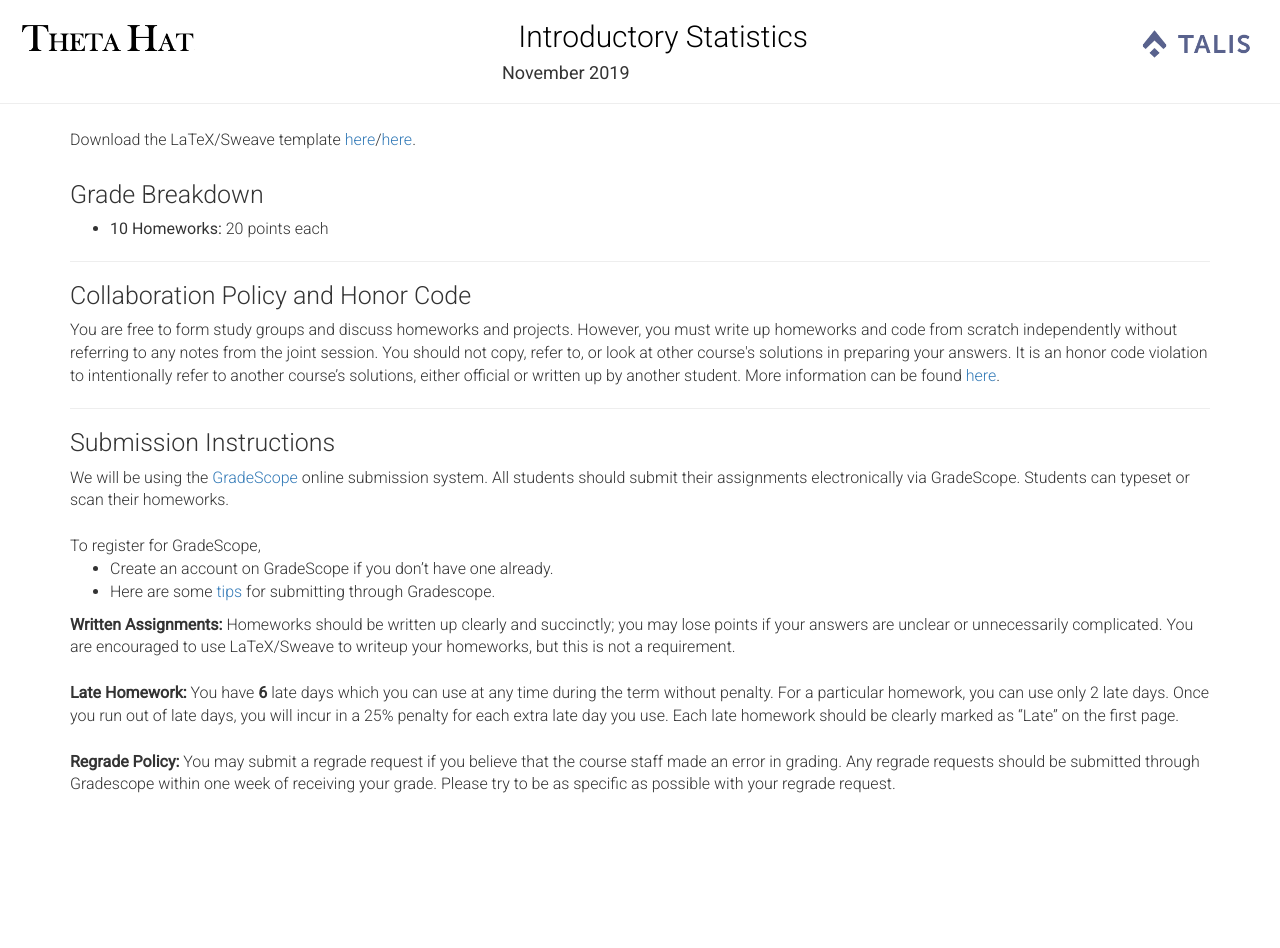
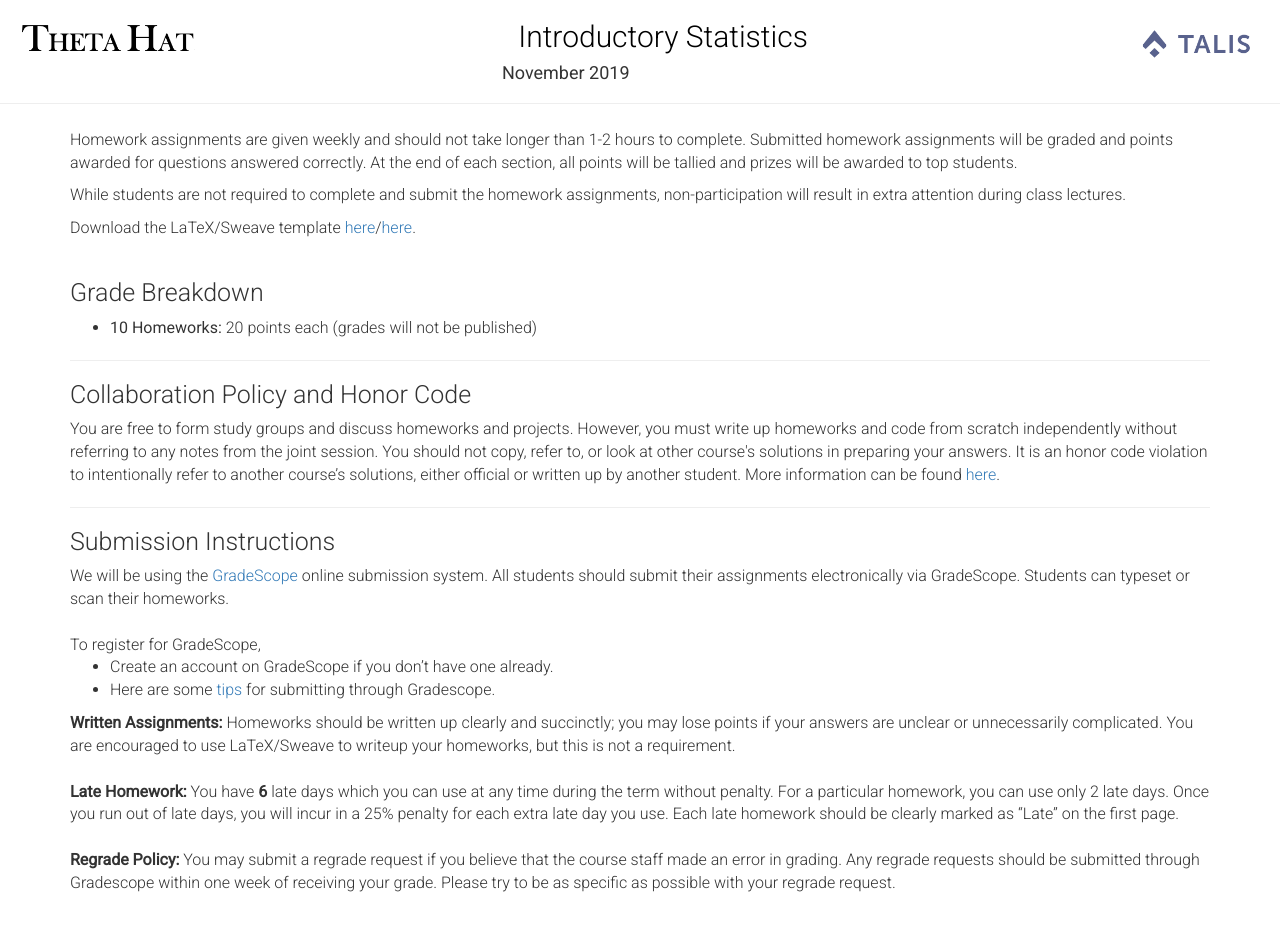
Before and after one commit to talisstats/talisstats.github.io, a Jekyll site: the page assignments.html, which Jekyll copies as it is, in a window 1280 px wide. Built offline with Jekyll 4.4.1, drawn with Linux system fonts in a browser that asks for light colours; nearby versions of some CDN libraries; before the commit the page ends 900 px from its top, so only the background shows below that.

```diff
--- a/assignments.html
+++ b/assignments.html
@@ -32,12 +32,23 @@
   <hr/>
 </div>
 
-<div class="container sec" style="margin-bottom: -1em;">Download the LaTeX/Sweave template <a href="assets/files/hw_template.tex">here</a>/<a href="assets/files/hw_template.Rnw">here</a>.</div>
+<div class="container sec" style="margin-bottom: -1em;">
+  <p>Homework assignments are given weekly and should not take longer than 1-2
+  hours to complete. Submitted homework assignments will be graded and points
+  awarded for questions answered correctly. At the end of each section, all
+  points will be tallied and prizes will be awarded to top students.</p>
+
+  <p>While students are not required to complete and submit the homework
+  assignments, non-participation will result in extra attention during class
+  lectures.</p>
+
+  <p>Download the LaTeX/Sweave template <a href="assets/files/hw_template.tex">here</a>/<a href="assets/files/hw_template.Rnw">here</a>.</p>
+</div>
 
 <div class="container sec">
 <h2>Grade Breakdown</h2>
 <ul>
-  <li><span class="spanh">10 Homeworks:</span> 20 points each</li>
+  <li><span class="spanh">10 Homeworks:</span> 20 points each (grades will not be published)</li>
 </ul>
 <hr/>
 
--- a/index.html
+++ b/index.html
@@ -48,7 +48,7 @@
       <button type="button" class="btn btn-primary btn-lg">References</button>
     </a>
  -->
-    <a href="https://piazza.com/class/k29c6dc3tez6en" style="margin-right:50px">
+    <a href="piazza.com/talis_biomedical/fall2019/stats101" style="margin-right:50px">
       <button type="button" class="btn btn-warning btn-lg">Piazza</button>
     </a>
     <a href="https://www.gradescope.com/courses/71747" style="margin-right:50px">
@@ -84,7 +84,9 @@
     </div>
     <div class="col-md-4">
       <h2>Course Discussions</h2>
-      We use <a href="https://piazza.com/class/k29c6dc3tez6en">Piazza</a> for course communication.
+      We use <a href="piazza.com/talis_biomedical/fall2019/stats101">Piazza</a> for
+      course communication. Points will be awarded for active engagement and
+      correct answers provided by students.
       <br>
     </div>
     <div class="col-md-4">
```
Also changed, not shown: syllabus.html (+4 -3 lines), 4 other files.
